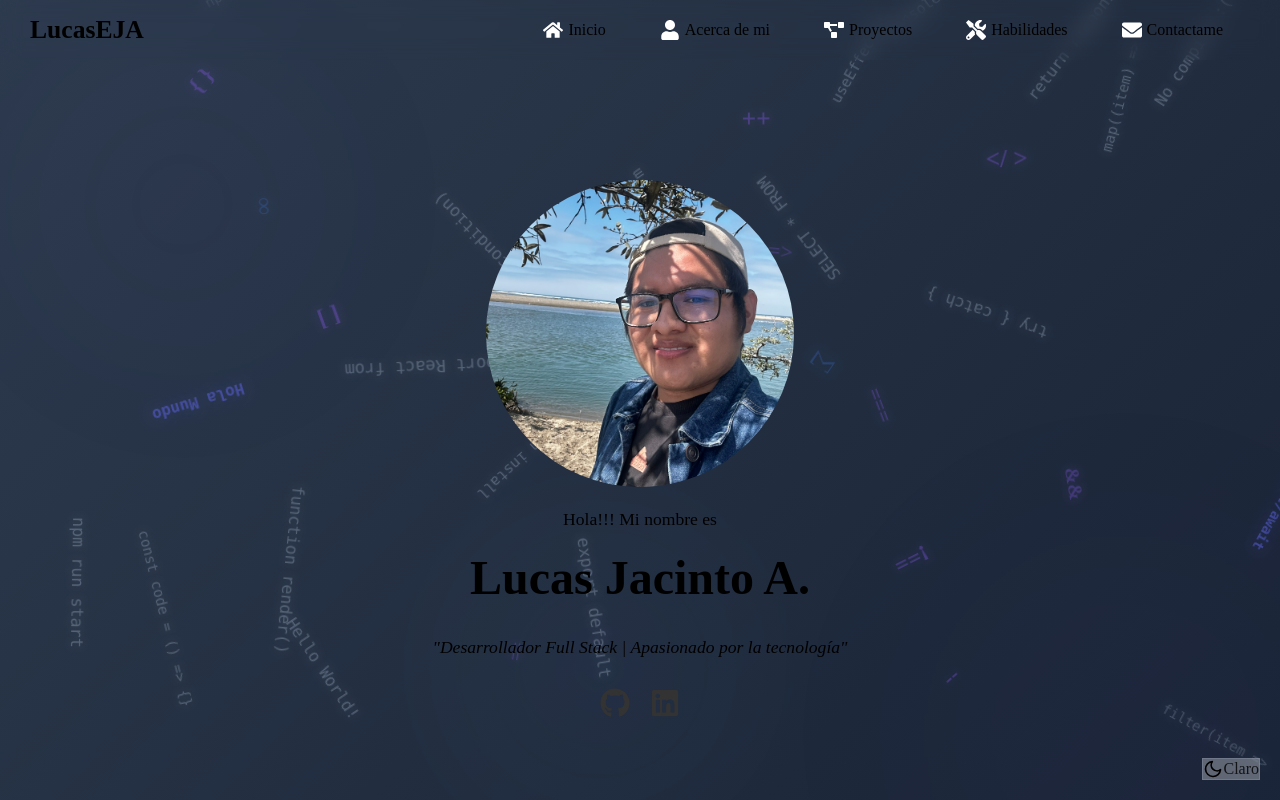
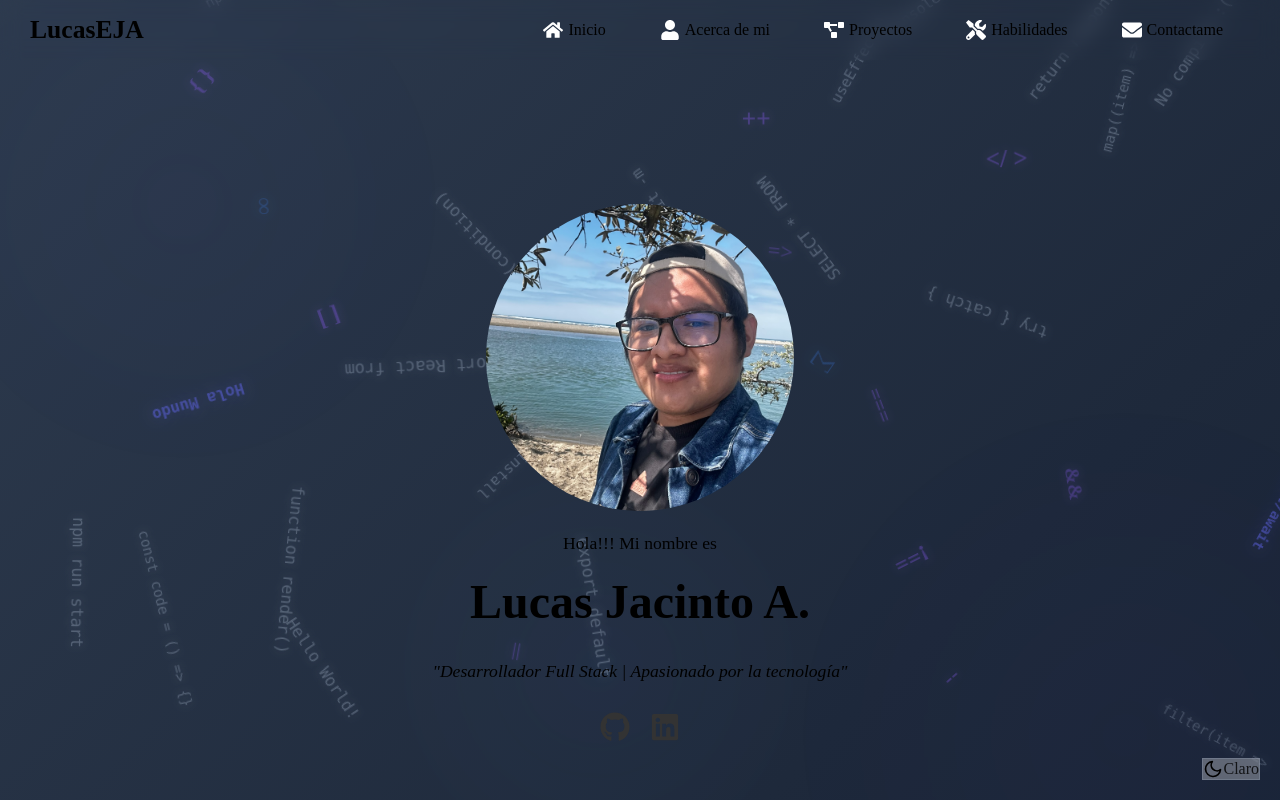
Before and after one commit to LucasEJA/portafolio-lucaseja, a React (Vite) app: page / in a window 1280 px wide. Shown: the top 800 px of the page. Built offline with nearby package versions, Linux system fonts and the light colour scheme; the HTML template or start-up script is replaced by a standard one.

Commit message:
fix - prevenir que navbar se coloque encima del body.

```diff
--- a/src/styles/components/Body.css
+++ b/src/styles/components/Body.css
@@ -9,6 +9,7 @@ main {
   min-height: 100vh;
   padding: 2rem 1rem;
   padding-top: calc(60px + 2rem); /* Espacio para navbar fijo + padding normal */
+  margin-top: 2rem;
   gap: 2rem;
   overflow-x: hidden; /* Prevenir scroll horizontal */
   box-sizing: border-box;
```
